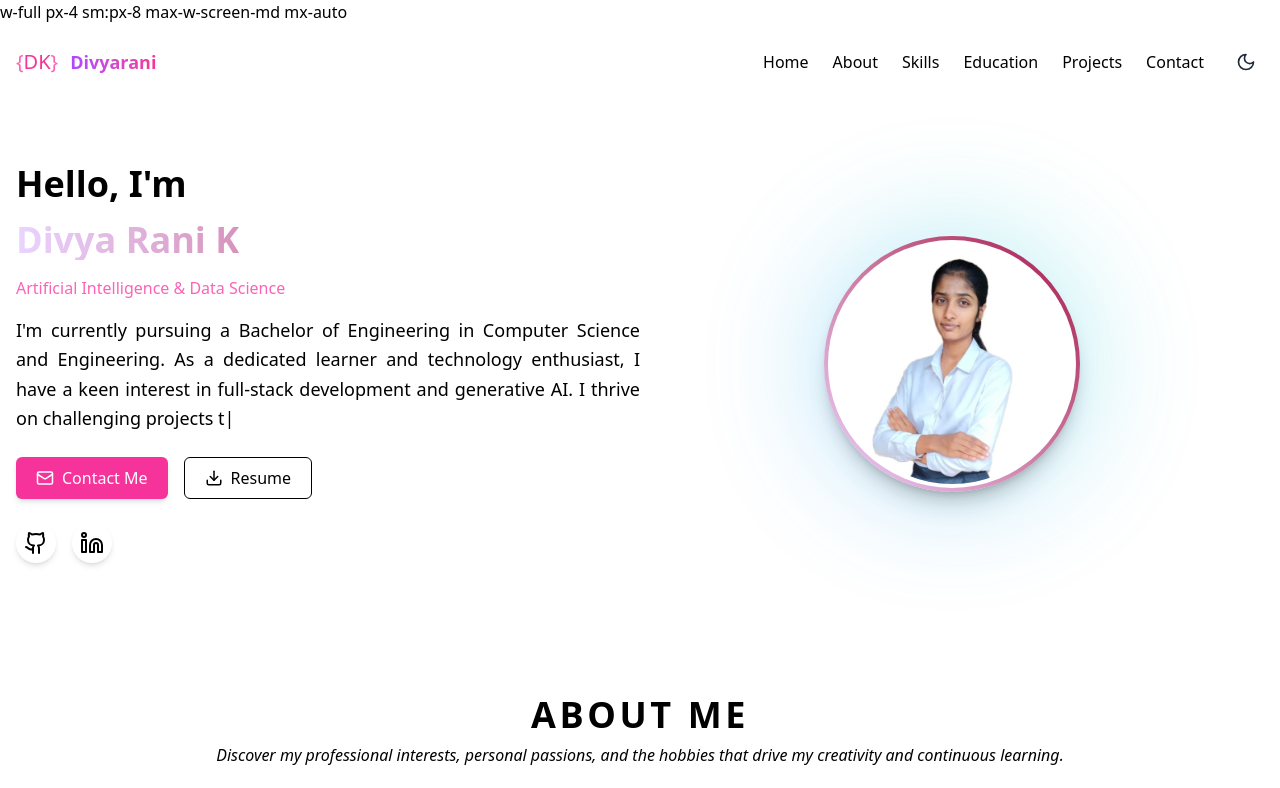
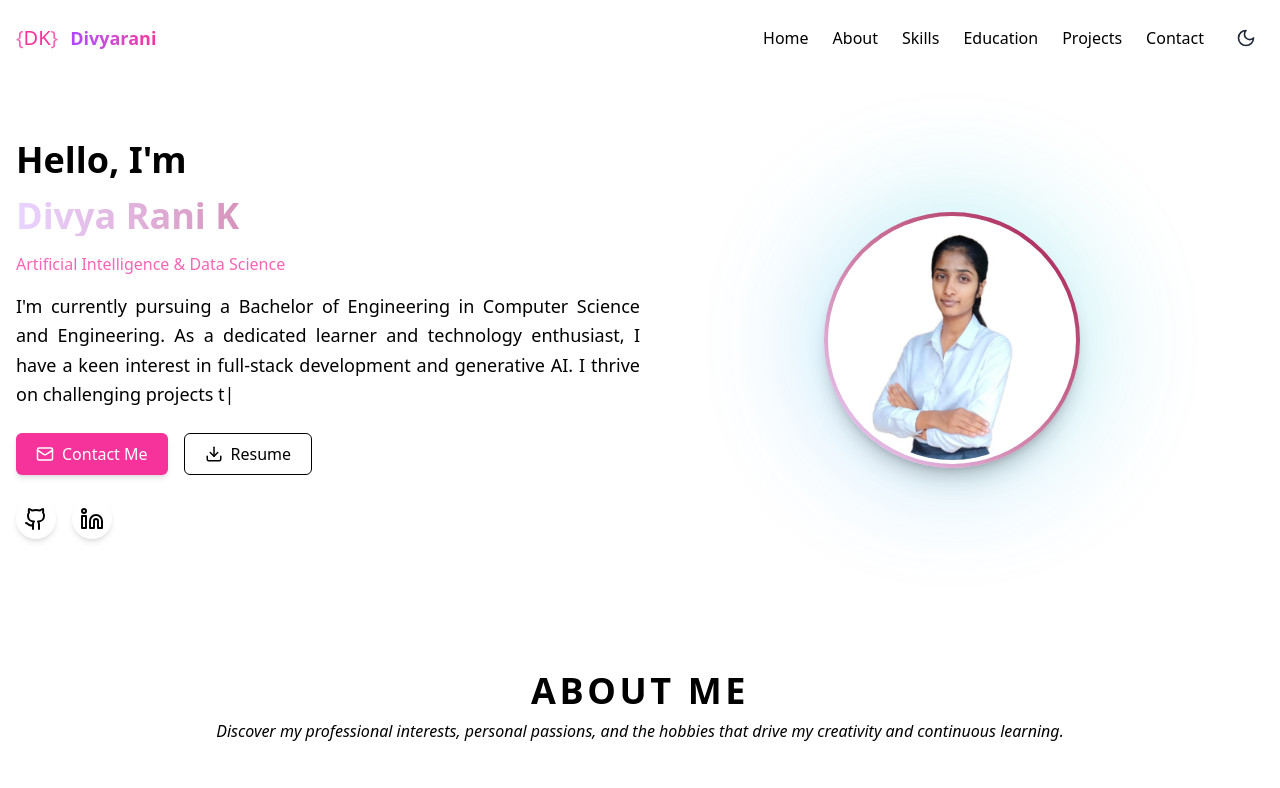
Before and after one commit to divyaranidhkls/profile, a Next.js app: page / in a window 1280 px wide. Shown: the top 788 px of the page. Built offline with nearby package versions, Linux system fonts and the light colour scheme.

Commit message:
Remove unnecessary width and padding classes for improved layout consistency

```diff
--- a/app/page.tsx
+++ b/app/page.tsx
@@ -9,7 +9,6 @@ import Footer from '@/components/footer';
  const RootPage = () => {
   return (
     <div>
-    w-full px-4 sm:px-8 max-w-screen-md mx-auto
 
     <div className="sticky top-0 z-20 backdrop-blur-xl bg-white/70 dark:bg-black/0 h-15 w-full mx-w-screen-md">
   <NavBar />
```
